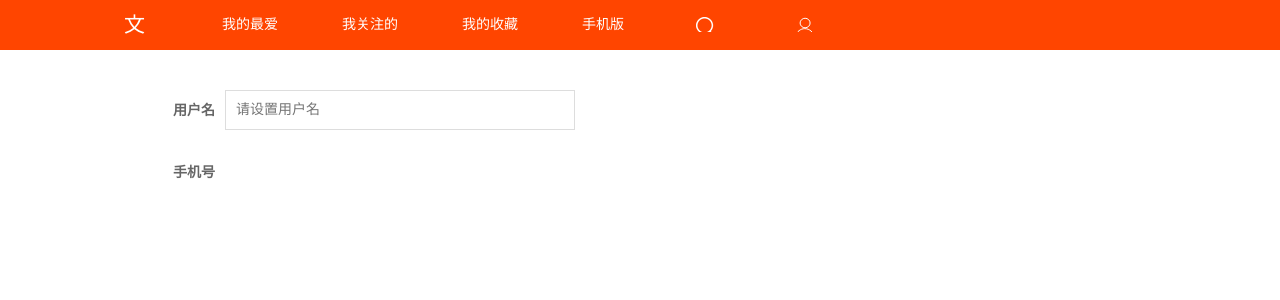
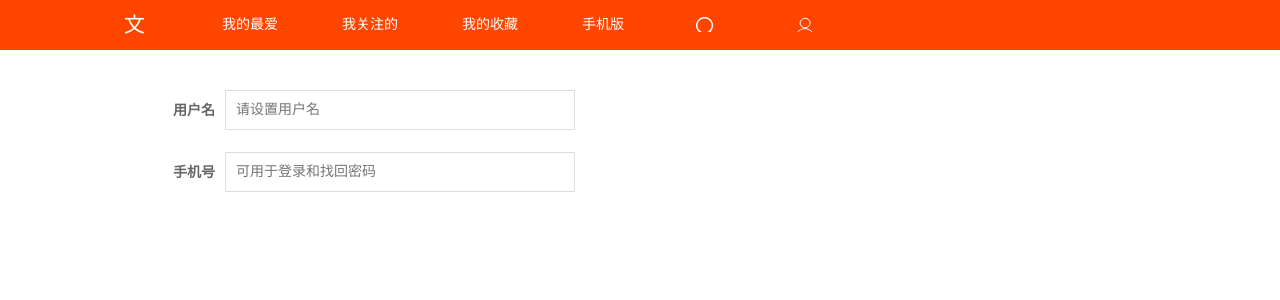
Before and after one commit to mengjiangnan/xw, a PHP site: page /register.php in a window 1280 px wide. Shown: the top 300 px of the page. Run offline with PHP 8.4, Linux system fonts and the light colour scheme.

Commit message:
continue..

```diff
--- a/Css/xw_regsiter.css
+++ b/Css/xw_regsiter.css
@@ -37,7 +37,7 @@
     font-weight: 700;
     text-align: right;
 }
-.form_user_name_input{
+.form_user_input{
     display: block;
     position: relative;
     float: left;
--- a/register.php
+++ b/register.php
@@ -35,7 +35,7 @@
                        用户名
                    </label>
                    <!--用户名input框-->
-                   <input name="form_user_name_inputname" id="form_user_name_input_id" class="form_user_name_input" type="text" placeholder="请设置用户名">
+                   <input name="form_user_name_inputname" id="form_user_name_input_id" class="form_user_input form_user_name_input" type="text" placeholder="请设置用户名">
                    <!--显示清除图标-->
                    <span class="form_user_name_clear_btn_span"></span>
                    <!--右侧普通提示信息-->
@@ -58,13 +58,13 @@
                    </p>
                    <p class="pass_suggest_item">
                        <label name="suggestName">
-                           <input name="suggestName" id="pass_suggest_item_radio_two" class="pass_suggest_item_radio" type="radio" value="456">
+                           <input name="suggestName" id="pass_suggest_item_radio_two" class="pass_suggest_item_radio" type="radio" value="">
                            <span class="my_user_name_two_span"></span>
                        </label>
                    </p>
                    <p class="pass_suggest_item">
                        <label name="suggestName">
-                           <input name="suggestName" id="pass_suggest_item_radio_three" class="pass_suggest_item_radio" type="radio" value="789">
+                           <input name="suggestName" id="pass_suggest_item_radio_three" class="pass_suggest_item_radio" type="radio" value="">
                            <span class="my_user_name_three_span"></span>
                        </label>
                    </p>
@@ -73,6 +73,8 @@
                    <label class="form_user_label form_item_user_phone_label">
                        手机号
                    </label>
+                   <!--手机号input框-->
+                   <input name="form_user_phone_inputphone" id="form_user_phone_input_id" class="form_user_input form_user_phone_input" type="text" placeholder="可用于登录和找回密码">
                </p>
            </form>
        </div>
```
